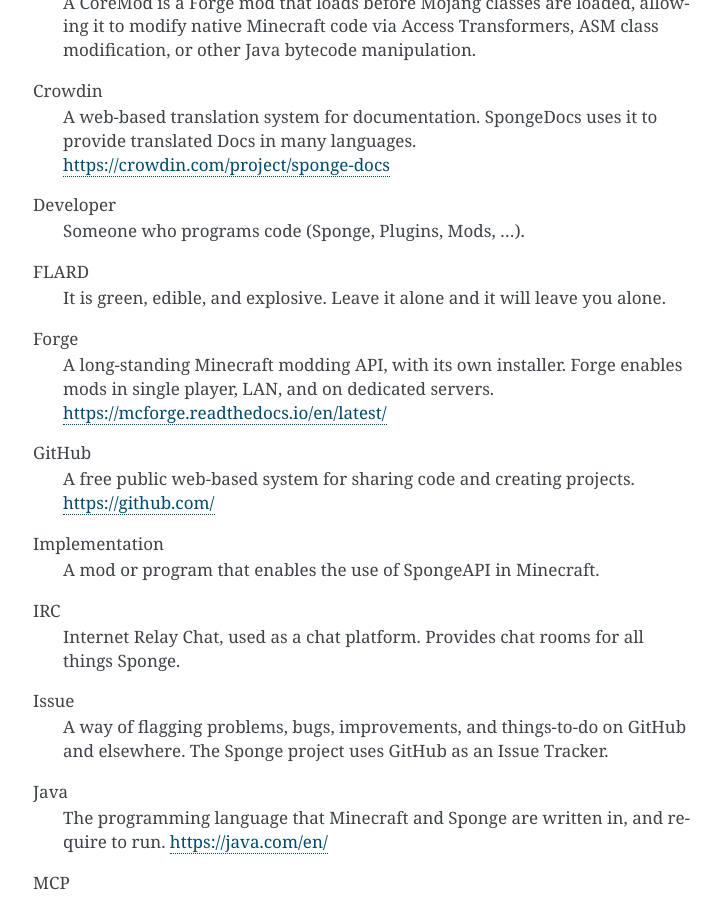
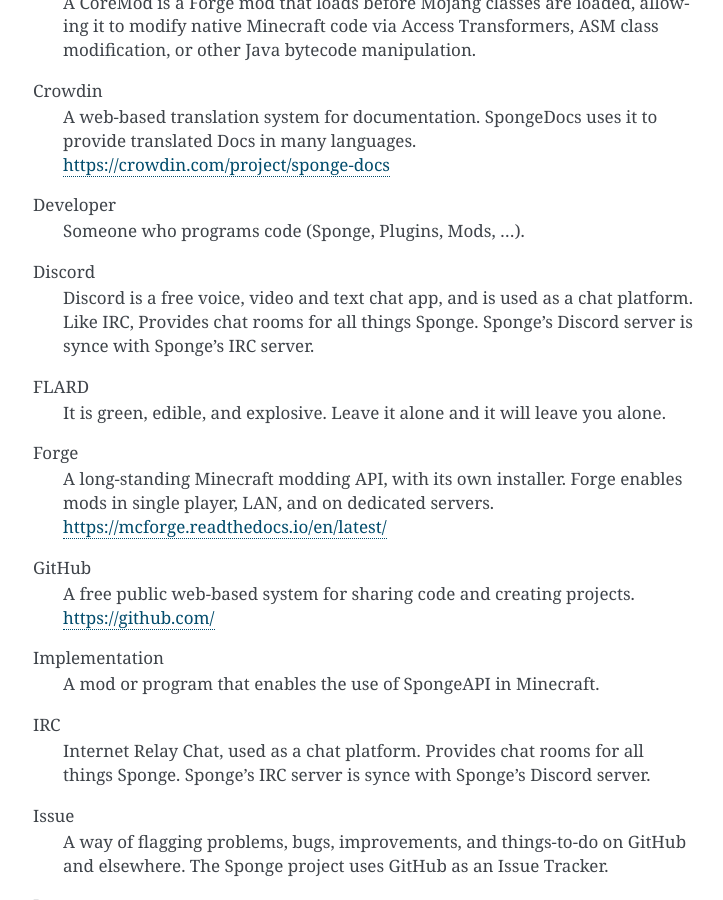
Before and after one commit to SpongePowered/SpongeDocs, a Sphinx documentation site: the page built from source/about/glossary.rst, in a window 1280 px wide and 900 px high, scrolled down 558 px. Shown: the whole window, without its empty margins (387-1110 px from the left). Built offline with Sphinx 7.4.7, drawn with Linux system fonts in a browser that asks for light colours; pages that are not in the unit, such as notebooks, are missing from menus.

Commit message:
Add Discord reference to the Glossary

```diff
--- a/source/about/glossary.rst
+++ b/source/about/glossary.rst
@@ -25,6 +25,9 @@
   https://crowdin.com/project/sponge-docs
 Developer
   Someone who programs code (Sponge, Plugins, Mods, ...).
+Discord
+  Discord is a free voice, video and text chat app, and is used as a chat platform. Like IRC, Provides chat rooms for all things Sponge.
+  Sponge's Discord server is synce with Sponge's IRC server.
 FLARD
   It is green, edible, and explosive. Leave it alone and it will leave you alone.
 Forge
@@ -36,6 +39,7 @@
   A mod or program that enables the use of SpongeAPI in Minecraft.
 IRC
   Internet Relay Chat, used as a chat platform. Provides chat rooms for all things Sponge.
+  Sponge's IRC server is synce with Sponge's Discord server.
 Issue
   A way of flagging problems, bugs, improvements, and things-to-do on GitHub and elsewhere. The Sponge project uses
   GitHub as an Issue Tracker.
```
